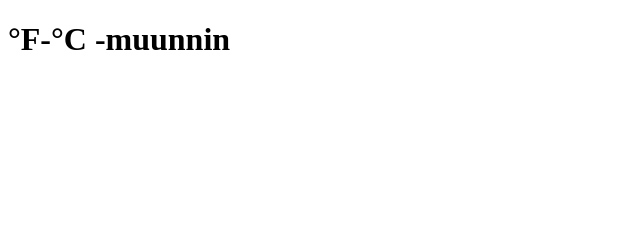
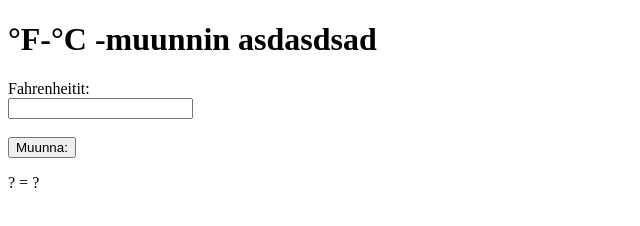
Before and after one commit to Anttiras/cfmuunnin, a plain HTML site: page index.html in a window 1280 px wide. Shown: the whole page, without its empty margins (0-640 px from the left). Drawn offline with Linux system fonts and the light colour scheme.

Commit message:
lisää js:ää

```diff
--- a/index.html
+++ b/index.html
@@ -4,8 +4,17 @@
         <meta charset="utf-8">
         <meta name="viewport" content="width=device-width initial-scale=1.0">
         <title>°F-°C -muunnin</title>
+        <script type="text/javascript" src="index.js" defer></script>
     </head>
     <body>
-        <h1>°F-°C -muunnin</h1>
+        <h1>°F-°C -muunnin asdasdsad</h1>
+        <form>
+            <label>Fahrenheitit:</label><br>
+            <input type="number"><br><br>
+            <button type="submit">Muunna:</button>
+        </form>
+        <p>
+            <span id="Fahrenheitit">?</span> = <span id="celcius">?</span>
+        </p>
     </body>
 </html>
--- /dev/null
+++ b/index.js
@@ -0,0 +1,6 @@
+function muunna() {
+    alert('Täällä ollaan');
+}
+
+const button = document.querySelector('button');
+button.addEventListener('click', muunna);
```
